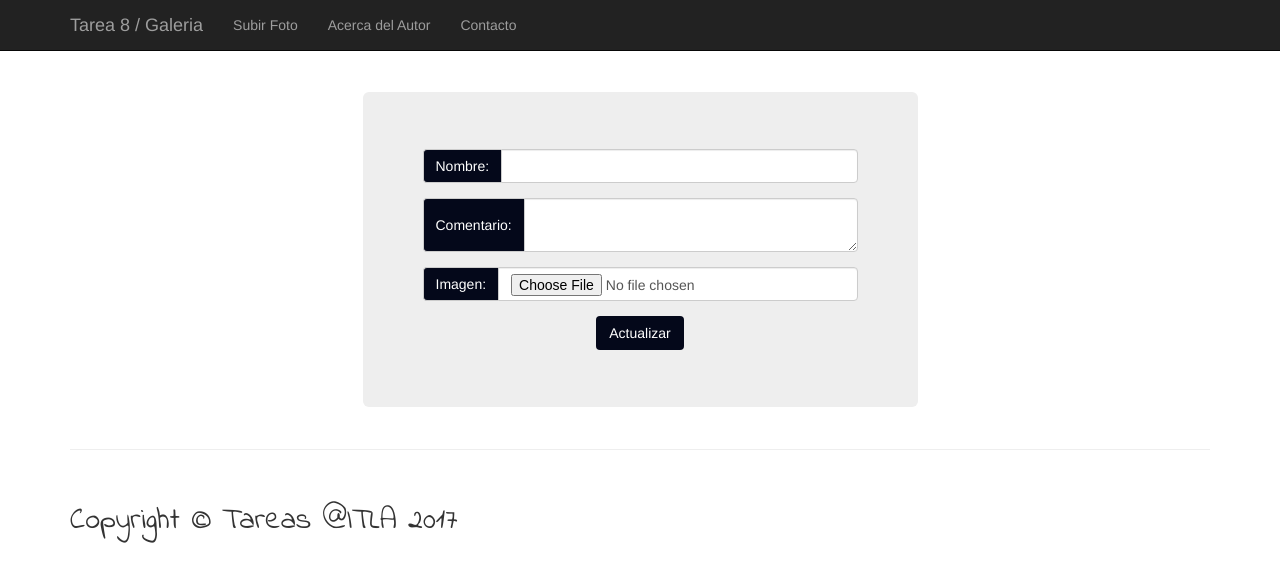
After one commit to Giampierospec/ItlaGaleriaImagenes, a CodeIgniter app: the page made by application/views/admin/edit.php in a window 1280 px wide. The commit adds this page. Shown: the top 582 px of the page. Run offline with CodeIgniter, Linux system fonts and the light colour scheme; some libraries are stand-ins or nearby versions; some web fonts are replaced.

Commit message:
Added the edit function and did some validation using localstorage
updated

```diff
--- a/application/helpers/galeria_helper.php
+++ b/application/helpers/galeria_helper.php
@@ -29,6 +29,7 @@ class plantilla{
         <link rel="stylesheet" href="<?php echo base_url('') ?>/css/font_backgrounds.css">
 
         <link href="<?php echo base_url('base') ?>/css/4-col-portfolio.css" rel="stylesheet">
+        <link rel="stylesheet" href="<?php echo base_url('') ?>/css/edit.css">
 
         <!-- HTML5 Shim and Respond.js IE8 support of HTML5 elements and media queries -->
         <!-- WARNING: Respond.js doesn't work if you view the page via file:// -->
--- /dev/null
+++ b/application/views/admin/edit.php
@@ -0,0 +1,46 @@
+<?php
+plantilla::inicio();
+$CI =& get_instance();
+if($_POST && $_FILES['foto']['type'] == 'image/jpeg'){
+   $f = new stdClass();
+   $f->nombre = $_POST['nombre'];
+   $f->comentario = $_POST['comentario'];
+   $f->fecha = time();
+   $foto = $_FILES['foto'];
+   $CI->db->where('id',$cod);
+   $CI->db->update("imagenes",$f);
+   if($foto['error'] == 0){
+      $tmp = "fotos/{$cod}.jpg";
+      move_uploaded_file($foto['tmp_name'],$tmp);
+    }
+    redirect('admin');
+  }
+ ?>
+
+ <div class="container-fluid text-center">
+   <div class="jumbotron" id="bj_edit">
+     <div class="row">
+       <div class="col-sm-12">
+         <form enctype="multipart/form-data" action="" method="post">
+                  <div class="form-group input-group">
+               <label for="nombre" class="input-group-addon bg-dark-blue" >Nombre:</label>
+               <input type="text" name="nombre" class="form-control" required id="nom_img" />
+            </div>
+            <div class="form-group input-group">
+               <label for="comentario" class="input-group-addon bg-dark-blue">Comentario:</label>
+               <textarea name="comentario" class="form-control" id="com_img"></textarea>
+            </div>
+            <div class="form-group input-group">
+               <label for="foto" class="input-group-addon bg-dark-blue">Imagen:</label>
+               <input type="file" name="foto" class="form-control" required accept="image/jpeg"/>
+            </div>
+            <div class="text-center">
+               <button type="submit" class="btn bg-dark-blue">Actualizar</button>
+            </div>
+         </form>
+       </div>
+     </div>
+   </div>
+ </div>
+
+ <script src="<?php echo base_url('js') ?>/loadEdit.js"></script>
--- a/application/views/inicio.php
+++ b/application/views/inicio.php
@@ -16,7 +16,7 @@ plantilla::inicio();
     $url =   base_url('');
 
     foreach($imagenes as $imagen){
-        $foto = "fotos/{$imagen->id}.png";
+        $foto = "fotos/{$imagen->id}.jpg";
         if(!is_file($foto)){
             $foto = "http://placehold.it/750x450/?text=no_foto";
         }
--- a/application/views/ver_foto.php
+++ b/application/views/ver_foto.php
@@ -18,7 +18,7 @@ $imagen = $rs[0];
        <h1><?php echo $imagen->nombre ?></h1>
        <div class="col-xs-12">
          <div class="thumbnail">
-           <img src="<?php echo base_url("fotos/{$imagen->id}.png");?>"/>
+           <img src="<?php echo base_url("fotos/{$imagen->id}.jpg");?>"/>
              <div class="caption">
                <p><strong><?php echo $imagen->comentario ?></strong></p>
              </div>
--- /dev/null
+++ b/css/edit.css
@@ -0,0 +1,8 @@
+
+form{
+  margin:2% auto;
+}
+#bj_edit{
+  width: 50%;
+  margin: 2% auto;
+}
--- /dev/null
+++ b/js/loadEdit.js
@@ -0,0 +1,15 @@
+var imagen;
+var nom_img = document.getElementById("nom_img");
+var com_img = document.getElementById("com_img");
+function loadData(){
+  var datos = localStorage.getItem("inputsImagen");
+  if(datos != null){
+      imagen = JSON.parse(datos);
+      setInputValues();
+  }
+}
+function setInputValues(){
+nom_img.value = imagen.nombre;
+com_img.innerHTML = imagen.comentario;
+}
+ window.addEventListener("load",loadData);
```
Also changed, not shown: application/controllers/Admin.php (+8 -0 lines), application/views/admin/inicio.php (+40 -10 lines), fotos/18.jpg (added), fotos/26.jpg (added), fotos/27.jpg (added), fotos/28.jpg (added), fotos/28.png (added).
